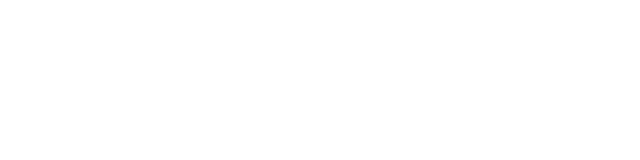
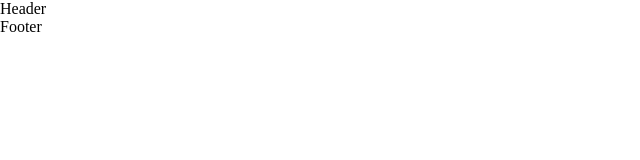
Before and after one commit to aslanmmedov/HackathonDemo, a React (Vite) app in the folder HackatonDemo/: page / in a window 1280 px wide. Shown: the top 160 px of the page, without its empty margins (0-640 px from the left). Built offline with nearby package versions, Linux system fonts and the light colour scheme.

Commit message:
layout added

```diff
--- a/HackatonDemo/src/App.jsx
+++ b/HackatonDemo/src/App.jsx
@@ -6,12 +6,13 @@
 import Register from './pages/register'
 import Login from './pages/login'
 import Home from './pages/Home'
+import ClientLayout from './ClientLayout'
 
 function App() {
   return (
     <>
       <Routes>
-        <Route path = "/">
+        <Route path = "/" element = {<ClientLayout/>}>
           <Route index element = {<Home/>}/>
           <Route path = "login" element = {<Login/>}/>
           <Route path = "register" element = {<Register/>}/>
--- a/HackatonDemo/src/ClientLayout/index.jsx
+++ b/HackatonDemo/src/ClientLayout/index.jsx
@@ -1,12 +1,13 @@
 import { Outlet } from 'react-router-dom'
-// import ClientHeader from '../Layout/ClientHeader'
-// import ClientFooter from '../Layout/ClientFooter'
+import Header from '../layout/Header'
+import Footer from '../layout/Footer'
 
 const ClientLayout = () => {
   return (
     <>
-
+      <Header/>
       <Outlet/>
+      <Footer/>
 
     </>
   )
--- /dev/null
+++ b/HackatonDemo/src/layout/Footer/index.jsx
@@ -0,0 +1,9 @@
+import React from 'react'
+
+const Footer = () => {
+  return (
+    <div>Footer</div>
+  )
+}
+
+export default Footer
--- /dev/null
+++ b/HackatonDemo/src/layout/Header/index.jsx
@@ -0,0 +1,9 @@
+import React from 'react'
+
+const Header = () => {
+  return (
+    <div>Header</div>
+  )
+}
+
+export default Header
--- /dev/null
+++ b/HackatonDemo/src/layout/css/index.css
@@ -0,0 +1 @@
+/*# sourceMappingURL=index.css.map */
--- /dev/null
+++ b/HackatonDemo/src/pages/css/style.css
@@ -0,0 +1 @@
+/*# sourceMappingURL=style.css.map */
```
Also changed, not shown: HackatonDemo/src/layout/Footer/index.scss (added), HackatonDemo/src/layout/Header/index.scss (added), 2 other files (tests, documents, lock files or other folders).
